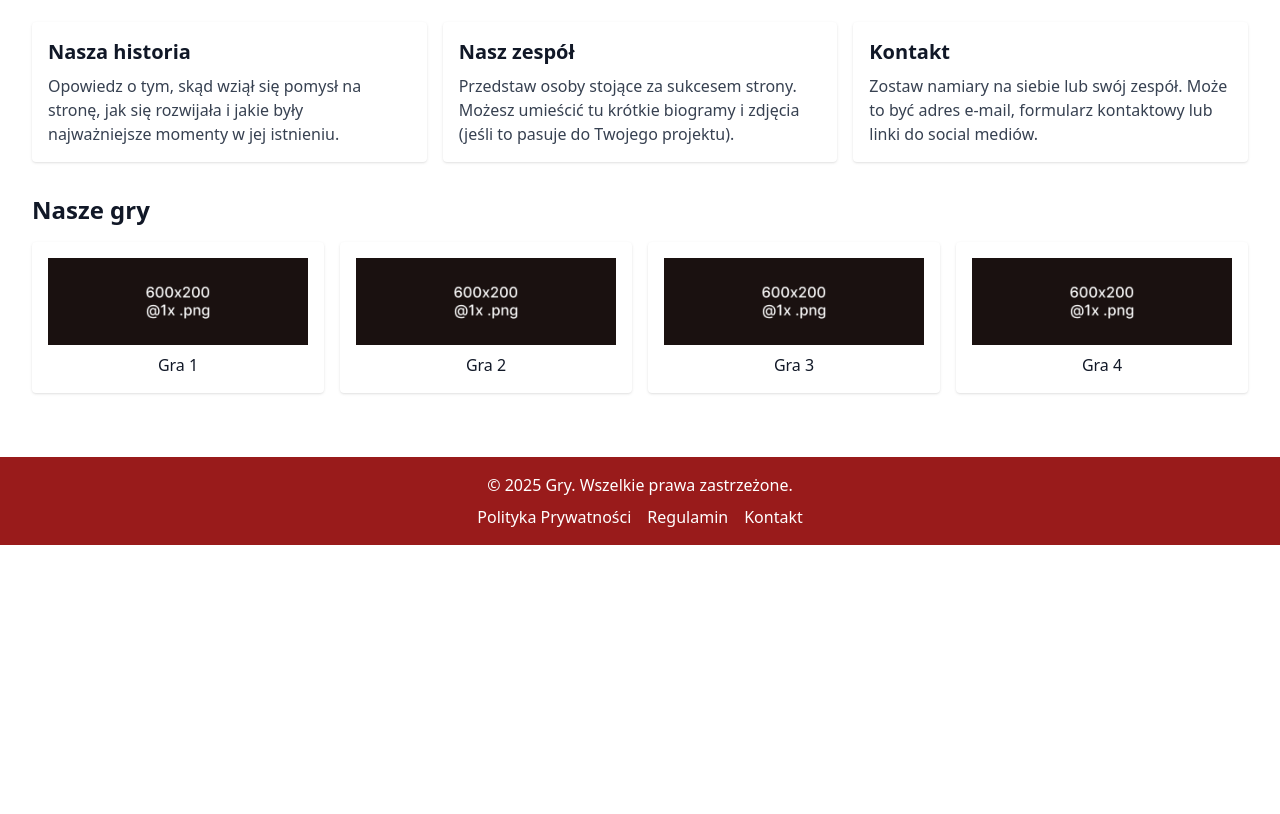
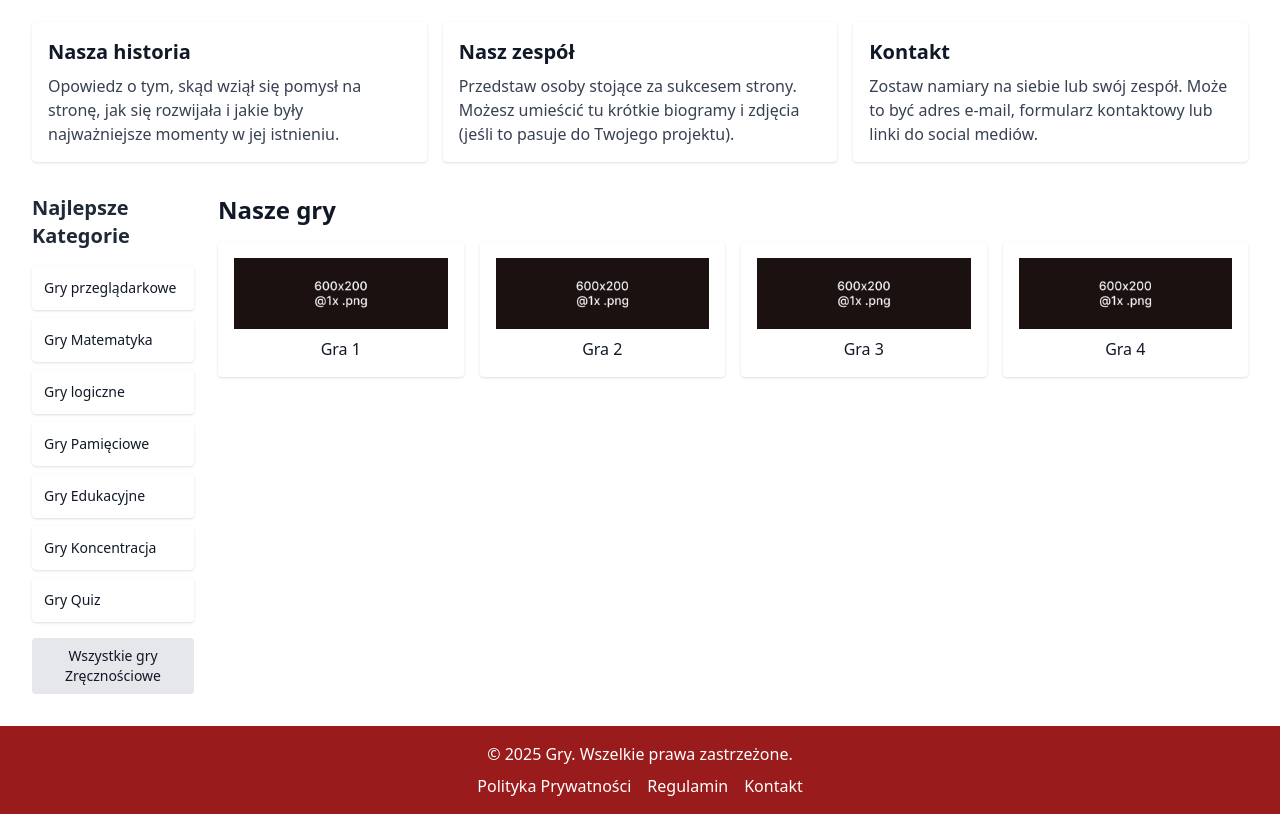
Before and after one commit to kotelkonrad/Python_Frameworki, a Django app: page / in a window 1280 px wide. Shown: the part 190-1004 px from the top of the page. Before the commit the page ends 735 px from the top, so only its background shows below. Run offline with Django 5.2, Linux system fonts and the light colour scheme.

Commit message:
kategorie

```diff
--- a/static/css/main.build.css
+++ b/static/css/main.build.css
@@ -545,6 +545,9 @@ video {
 .mb-4 {
   margin-bottom: 1rem;
 }
+.mb-6 {
+  margin-bottom: 1.5rem;
+}
 .mb-8 {
   margin-bottom: 2rem;
 }
@@ -553,6 +556,9 @@ video {
 }
 .mt-2 {
   margin-top: 0.5rem;
+}
+.mt-4 {
+  margin-top: 1rem;
 }
 .block {
   display: block;
@@ -577,6 +583,9 @@ video {
 }
 .max-w-\[1400px\] {
   max-width: 1400px;
+}
+.cursor-pointer {
+  cursor: pointer;
 }
 .grid-cols-1 {
   grid-template-columns: repeat(1, minmax(0, 1fr));
@@ -604,12 +613,21 @@ video {
   margin-right: calc(1rem * var(--tw-space-x-reverse));
   margin-left: calc(1rem * calc(1 - var(--tw-space-x-reverse)));
 }
+.space-y-2 > :not([hidden]) ~ :not([hidden]) {
+  --tw-space-y-reverse: 0;
+  margin-top: calc(0.5rem * calc(1 - var(--tw-space-y-reverse)));
+  margin-bottom: calc(0.5rem * var(--tw-space-y-reverse));
+}
 .rounded {
   border-radius: 0.25rem;
 }
 .bg-black {
   --tw-bg-opacity: 1;
   background-color: rgb(0 0 0 / var(--tw-bg-opacity, 1));
+}
+.bg-gray-200 {
+  --tw-bg-opacity: 1;
+  background-color: rgb(229 231 235 / var(--tw-bg-opacity, 1));
 }
 .bg-red-600 {
   --tw-bg-opacity: 1;
@@ -622,6 +640,12 @@ video {
 .bg-white {
   --tw-bg-opacity: 1;
   background-color: rgb(255 255 255 / var(--tw-bg-opacity, 1));
+}
+.p-2 {
+  padding: 0.5rem;
+}
+.p-3 {
+  padding: 0.75rem;
 }
 .p-4 {
   padding: 1rem;
@@ -664,6 +688,10 @@ video {
   font-size: 1.875rem;
   line-height: 2.25rem;
 }
+.text-sm {
+  font-size: 0.875rem;
+  line-height: 1.25rem;
+}
 .text-xl {
   font-size: 1.25rem;
   line-height: 1.75rem;
@@ -702,6 +730,14 @@ video {
   transition-timing-function: cubic-bezier(0.4, 0, 0.2, 1);
   transition-duration: 150ms;
 }
+.hover\:bg-gray-300:hover {
+  --tw-bg-opacity: 1;
+  background-color: rgb(209 213 219 / var(--tw-bg-opacity, 1));
+}
+.hover\:bg-gray-50:hover {
+  --tw-bg-opacity: 1;
+  background-color: rgb(249 250 251 / var(--tw-bg-opacity, 1));
+}
 .hover\:bg-red-500:hover {
   --tw-bg-opacity: 1;
   background-color: rgb(239 68 68 / var(--tw-bg-opacity, 1));
@@ -717,6 +753,10 @@ video {
 
   .md\:flex {
     display: flex;
+  }
+
+  .md\:w-1\/3 {
+    width: 33.333333%;
   }
 
   .md\:grid-cols-2 {
@@ -740,6 +780,12 @@ video {
     margin-right: calc(1rem * var(--tw-space-x-reverse));
     margin-left: calc(1rem * calc(1 - var(--tw-space-x-reverse)));
   }
+
+  .md\:space-x-6 > :not([hidden]) ~ :not([hidden]) {
+    --tw-space-x-reverse: 0;
+    margin-right: calc(1.5rem * var(--tw-space-x-reverse));
+    margin-left: calc(1.5rem * calc(1 - var(--tw-space-x-reverse)));
+  }
 }
 @media (min-width: 1024px) {
 
--- a/templates/index.html
+++ b/templates/index.html
@@ -41,7 +41,40 @@
   </section>
 
   <!-- Sekcja z kafelkami gier -->
-  <section class="mb-8">
+    <div class="flex flex-col md:flex-row md:space-x-6">
+    <div class="w-full md:w-1/3 mb-6 md:mb-0">
+      <h2 class="text-xl font-bold text-gray-800 mb-4">Najlepsze Kategorie</h2>
+      <ul class="space-y-2">
+        <li class="bg-white p-3 rounded shadow text-sm hover:bg-gray-50 cursor-pointer">
+          Gry przeglądarkowe
+        </li>
+        <li class="bg-white p-3 rounded shadow text-sm hover:bg-gray-50 cursor-pointer">
+          Gry Matematyka
+        </li>
+        <li class="bg-white p-3 rounded shadow text-sm hover:bg-gray-50 cursor-pointer">
+          Gry logiczne
+        </li>
+        <li class="bg-white p-3 rounded shadow text-sm hover:bg-gray-50 cursor-pointer">
+          Gry Pamięciowe
+        </li>
+        <li class="bg-white p-3 rounded shadow text-sm hover:bg-gray-50 cursor-pointer">
+          Gry Edukacyjne
+        </li>
+        <li class="bg-white p-3 rounded shadow text-sm hover:bg-gray-50 cursor-pointer">
+          Gry Koncentracja
+        </li>
+        <li class="bg-white p-3 rounded shadow text-sm hover:bg-gray-50 cursor-pointer">
+          Gry Quiz
+        </li>
+      </ul>
+
+      <button
+        class="mt-4 block w-full bg-gray-200 hover:bg-gray-300 text-center text-sm p-2 rounded transition"
+      >
+        Wszystkie gry Zręcznościowe
+      </button>
+    </div>
+    <section class="mb-8">
     <h2 class="text-2xl font-bold mb-4">Nasze gry</h2>
     <div class="grid grid-cols-2 md:grid-cols-4 gap-4">
       <!-- Kafelek gry 1 -->
@@ -82,6 +115,7 @@
       </div>
     </div>
   </section>
+    </div>
 </main>
 
 {% endblock %}
```
Also changed, not shown: db.sqlite3.
